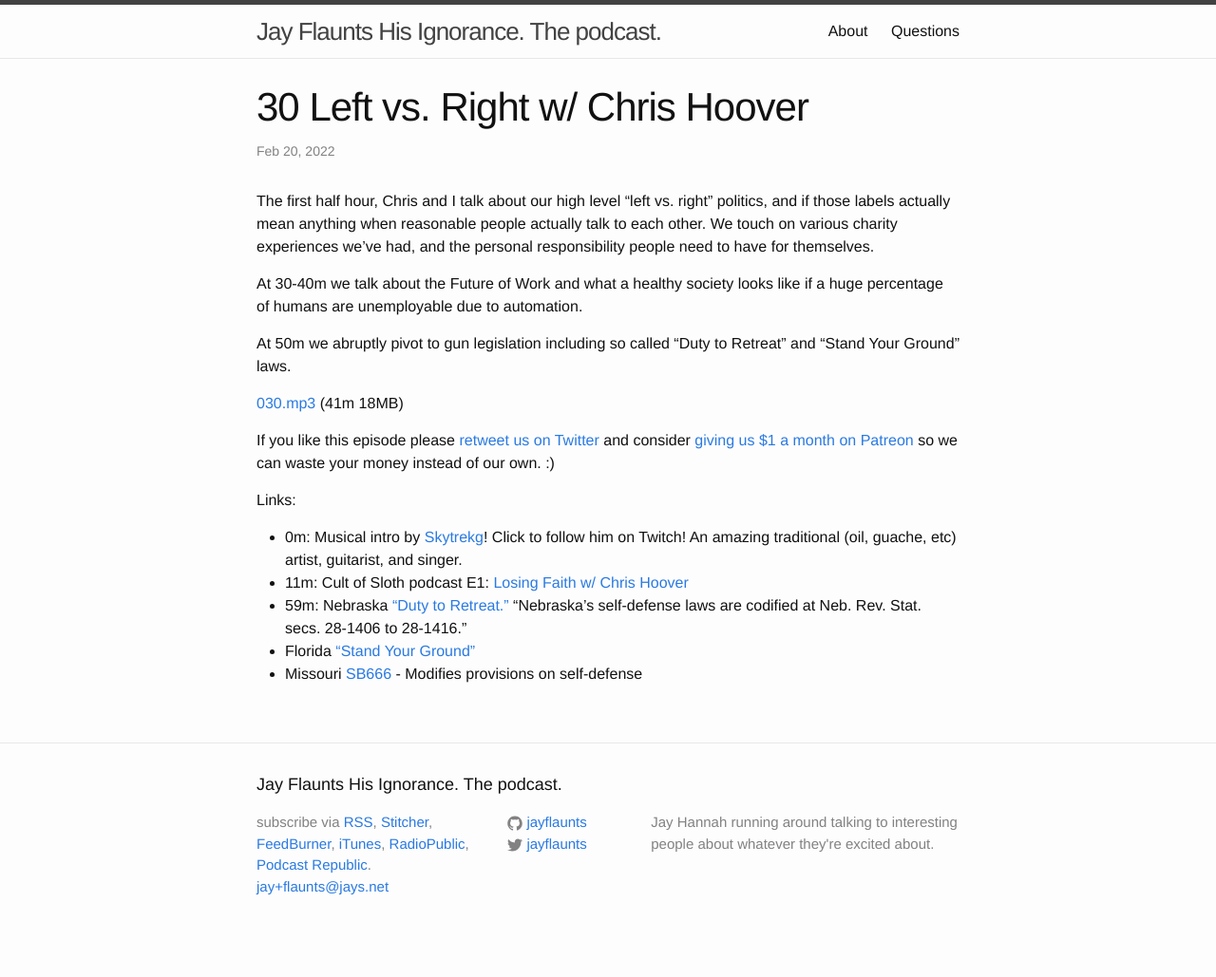
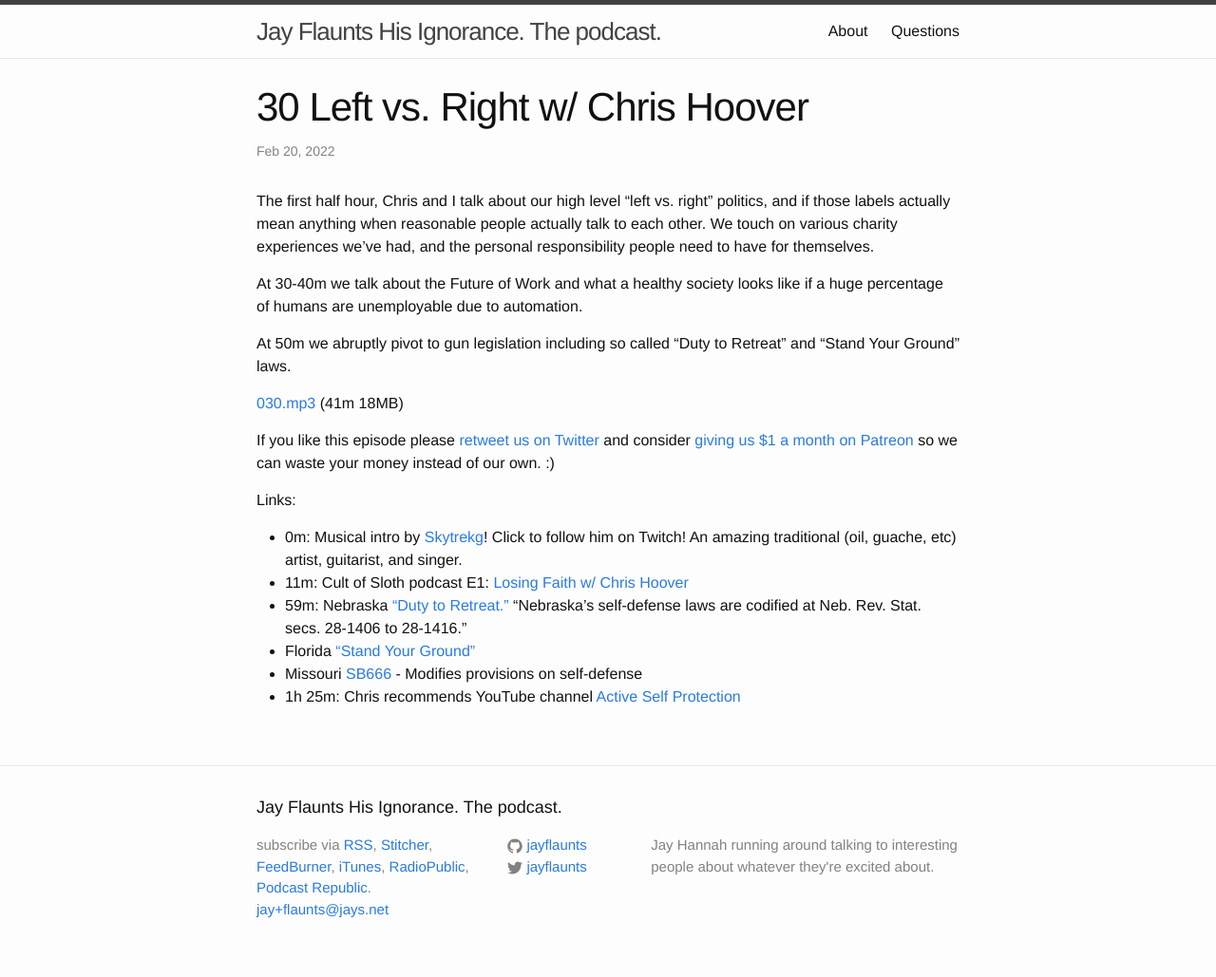
Before and after one commit to jhannah/jayflaunts, a Jekyll site: the page built from _posts/2022-02-20-chris1.md, in a window 1280 px wide. Shown: the whole page at 95% size. Built offline with Jekyll 4.4.1, drawn with Linux system fonts in a browser that asks for light colours; before the commit the page ends 1005 px from its top, so only the background shows below that.

Commit message:
Update 2022-02-20-chris1.md

```diff
--- a/_posts/2022-02-20-chris1.md
+++ b/_posts/2022-02-20-chris1.md
@@ -33,3 +33,4 @@
 secs. 28-1406 to 28-1416."
 * Florida ["Stand Your Ground"](https://codes.findlaw.com/fl/title-xlvi-crimes/fl-st-sect-776-012.html)
 * Missouri [SB666](https://legiscan.com/MO/bill/SB666/2022) - Modifies provisions on self-defense
+* 1h 25m: Chris recommends YouTube channel [Active Self Protection](https://www.youtube.com/c/ActiveSelfProtection)
```
